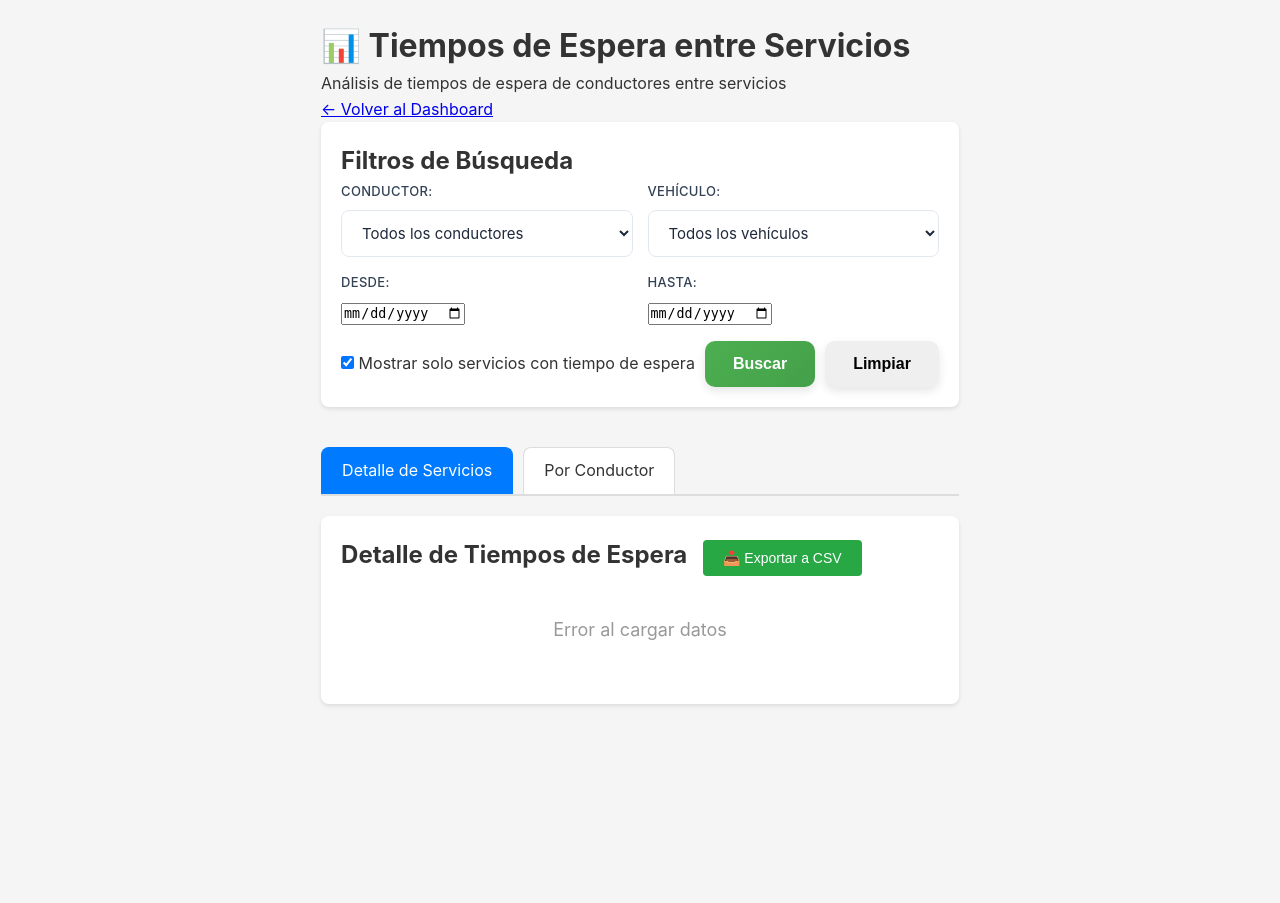
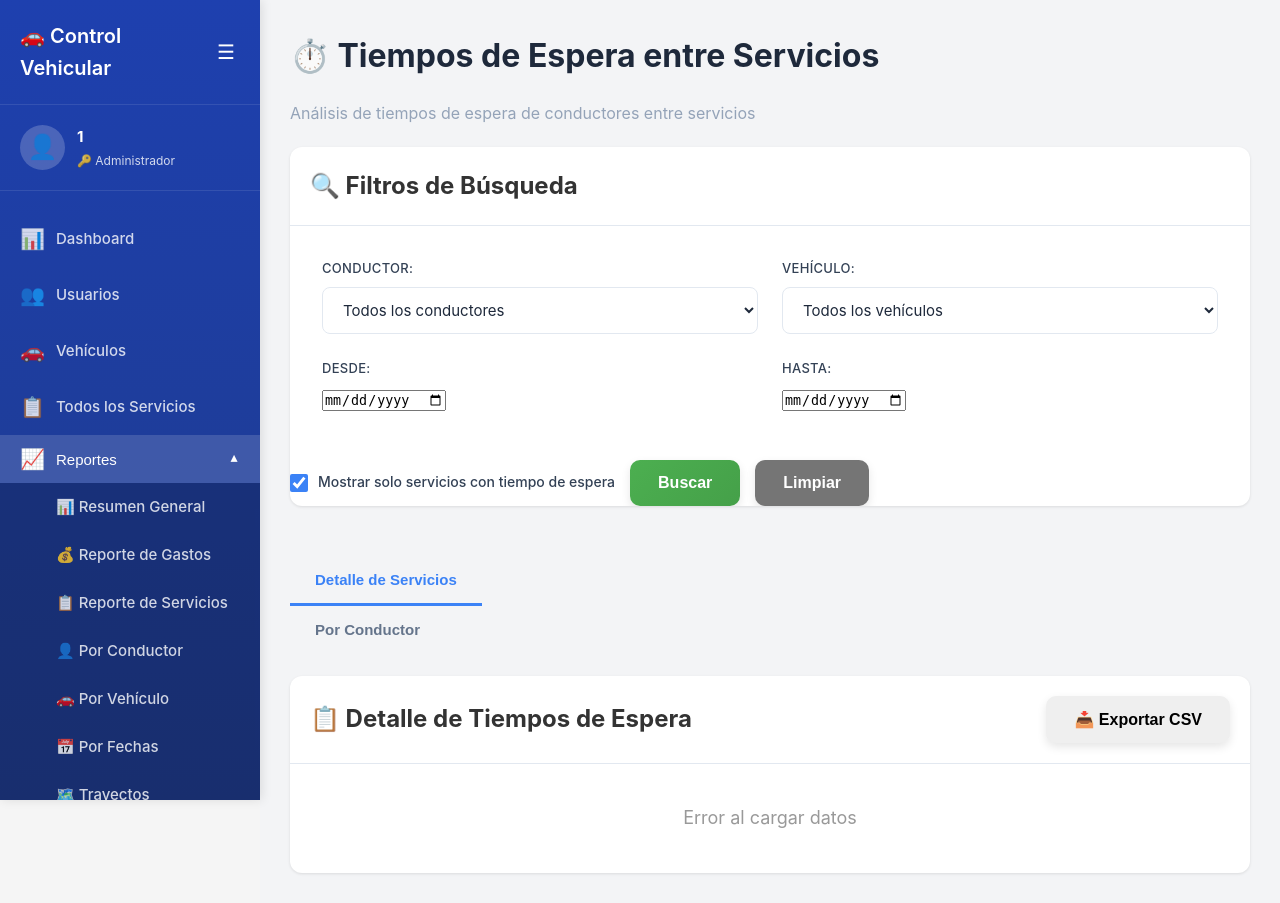
Before and after one commit to SistemasGijutsu/serviciosdrive, a PHP site: page /serviciosdrive/admin/tiempos-espera.php in a window 1280 px wide. Before the commit the page ends 706 px from the top, so only its background shows below. Run offline with PHP 8.4, Linux system fonts and the light colour scheme; the visitor is signed in with stand-in values (Sample User, id 1); a stand-in replaces the project's code that opens the database connection; some libraries are stand-ins or nearby versions.

Commit message:
feat: Mejorar la interfaz de administración de tiempos de espera con un nuevo diseño de sidebar y filtros

```diff
--- a/public/admin/tiempos-espera.php
+++ b/public/admin/tiempos-espera.php
@@ -6,273 +6,209 @@ if (session_status() === PHP_SESSION_NONE) {
 require_once __DIR__ . '/../../config/config.php';
 require_once __DIR__ . '/../../app/controllers/AuthController.php';
 
-$authController = new AuthController();
-$authController->verificarAutenticacion();
+$auth = new AuthController();
+$auth->verificarAutenticacion();
 
-// Verificar que es administrador
-if ($_SESSION['rol_id'] != 2) {
-    $_SESSION['mensaje'] = 'No tienes permisos para acceder a esta página';
-    $_SESSION['tipo_mensaje'] = 'error';
+// Verificar que sea administrador
+if (!isset($_SESSION['rol_id']) || $_SESSION['rol_id'] != 2) {
     header('Location: ' . APP_URL . '/public/dashboard.php');
     exit;
 }
+
+$nombreUsuario = $_SESSION['nombre_completo'] ?? 'Usuario';
 ?>
-
 <!DOCTYPE html>
 <html lang="es">
 <head>
     <meta charset="UTF-8">
     <meta name="viewport" content="width=device-width, initial-scale=1.0">
-    <title>Tiempos de Espera - Servicios Drive</title>
-    <link rel="stylesheet" href="<?php echo APP_URL; ?>/public/css/styles.css">
-    <style>
-        .filters-section {
-            background: white;
-            padding: 20px;
-            border-radius: 8px;
-            margin-bottom: 20px;
-            box-shadow: 0 2px 4px rgba(0,0,0,0.1);
-        }
-
-        .filter-grid {
-            display: grid;
-            grid-template-columns: repeat(auto-fit, minmax(200px, 1fr));
-            gap: 15px;
-            margin-bottom: 15px;
-        }
-
-        .stats-cards {
-            display: grid;
-            grid-template-columns: repeat(auto-fit, minmax(200px, 1fr));
-            gap: 15px;
-            margin-bottom: 20px;
-        }
-
-        .stat-card {
-            background: white;
-            padding: 20px;
-            border-radius: 8px;
-            box-shadow: 0 2px 4px rgba(0,0,0,0.1);
-            text-align: center;
-        }
-
-        .stat-card h3 {
-            margin: 0 0 10px 0;
-            color: #666;
-            font-size: 14px;
-        }
-
-        .stat-card .value {
-            font-size: 28px;
-            font-weight: bold;
-            color: #007bff;
-        }
-
-        .stat-card .subtitle {
-            font-size: 12px;
-            color: #999;
-            margin-top: 5px;
-        }
-
-        .tabs {
-            display: flex;
-            gap: 10px;
-            margin-bottom: 20px;
-            border-bottom: 2px solid #ddd;
-        }
-
-        .tab {
-            padding: 10px 20px;
-            background: white;
-            border: 1px solid #ddd;
-            border-bottom: none;
-            border-radius: 8px 8px 0 0;
-            cursor: pointer;
-            transition: all 0.3s;
-        }
-
-        .tab.active {
-            background: #007bff;
-            color: white;
-            border-color: #007bff;
-        }
-
-        .tab-content {
-            display: none;
-        }
-
-        .tab-content.active {
-            display: block;
-        }
-
-        .table-container {
-            background: white;
-            padding: 20px;
-            border-radius: 8px;
-            box-shadow: 0 2px 4px rgba(0,0,0,0.1);
-            overflow-x: auto;
-        }
-
-        table {
-            width: 100%;
-            border-collapse: collapse;
-        }
-
-        table th {
-            background: #f8f9fa;
-            padding: 12px;
-            text-align: left;
-            font-weight: 600;
-            border-bottom: 2px solid #dee2e6;
-        }
-
-        table td {
-            padding: 12px;
-            border-bottom: 1px solid #dee2e6;
-        }
-
-        table tr:hover {
-            background: #f8f9fa;
-        }
-
-        .badge {
-            display: inline-block;
-            padding: 4px 8px;
-            border-radius: 4px;
-            font-size: 12px;
-            font-weight: 600;
-        }
-
-        .badge-success {
-            background: #d4edda;
-            color: #155724;
-        }
-
-        .badge-warning {
-            background: #fff3cd;
-            color: #856404;
-        }
-
-        .badge-danger {
-            background: #f8d7da;
-            color: #721c24;
-        }
-
-        .badge-info {
-            background: #d1ecf1;
-            color: #0c5460;
-        }
-
-        .loading {
-            text-align: center;
-            padding: 40px;
-            color: #666;
-        }
-
-        .no-data {
-            text-align: center;
-            padding: 40px;
-            color: #999;
-        }
-
-        .export-btn {
-            background: #28a745;
-            color: white;
-            border: none;
-            padding: 10px 20px;
-            border-radius: 4px;
-            cursor: pointer;
-            font-size: 14px;
-            margin-left: 10px;
-        }
-
-        .export-btn:hover {
-            background: #218838;
-        }
-    </style>
+    <title>Tiempos de Espera - Admin</title>
+    <link rel="stylesheet" href="<?= APP_URL ?>/public/css/styles.css">
+    <meta name="theme-color" content="#2563eb">
 </head>
 <body>
-    <div class="container">
-        <header>
-            <h1>📊 Tiempos de Espera entre Servicios</h1>
-            <p>Análisis de tiempos de espera de conductores entre servicios</p>
-            <a href="<?php echo APP_URL; ?>/public/dashboard.php" class="btn-back">← Volver al Dashboard</a>
-        </header>
+    <!-- Sidebar -->
+    <aside class="sidebar" id="sidebar">
+        <div class="sidebar-header">
+            <h2>🚗 Control Vehicular</h2>
+            <button class="sidebar-toggle" id="sidebarToggle">
+                <span>☰</span>
+            </button>
+        </div>
+
+        <div class="sidebar-user">
+            <div class="user-avatar">👤</div>
+            <div class="user-info">
+                <strong><?= htmlspecialchars($nombreUsuario) ?></strong>
+                <small>🔑 Administrador</small>
+            </div>
+        </div>
+
+        <nav class="sidebar-nav">
+            <a href="<?= APP_URL ?>/public/dashboard.php" class="nav-link">
+                <span class="nav-icon">📊</span>
+                <span class="nav-text">Dashboard</span>
+            </a>
+            <a href="<?= APP_URL ?>/public/admin/usuarios.php" class="nav-link">
+                <span class="nav-icon">👥</span>
+                <span class="nav-text">Usuarios</span>
+            </a>
+            <a href="<?= APP_URL ?>/public/admin/vehiculos.php" class="nav-link">
+                <span class="nav-icon">🚗</span>
+                <span class="nav-text">Vehículos</span>
+            </a>
+            <a href="<?= APP_URL ?>/public/admin/servicios.php" class="nav-link">
+                <span class="nav-icon">📋</span>
+                <span class="nav-text">Todos los Servicios</span>
+            </a>
+
+            <!-- Dropdown de Reportes -->
+            <div class="nav-dropdown">
+                <button class="nav-dropdown-toggle active open" id="reportesToggle">
+                    <span class="nav-icon">📈</span>
+                    <span class="nav-text">Reportes</span>
+                    <span class="nav-dropdown-arrow">▼</span>
+                </button>
+                <div class="nav-dropdown-menu show" id="reportesMenu">
+                    <a href="<?= APP_URL ?>/public/admin/reportes.php?tipo=resumen" class="nav-link">
+                        <span class="nav-text">📊 Resumen General</span>
+                    </a>
+                    <a href="<?= APP_URL ?>/public/admin/reportes.php?tipo=gastos" class="nav-link">
+                        <span class="nav-text">💰 Reporte de Gastos</span>
+                    </a>
+                    <a href="<?= APP_URL ?>/public/admin/reportes.php?tipo=servicios" class="nav-link">
+                        <span class="nav-text">📋 Reporte de Servicios</span>
+                    </a>
+                    <a href="<?= APP_URL ?>/public/admin/reportes.php?tipo=conductor" class="nav-link">
+                        <span class="nav-text">👤 Por Conductor</span>
+                    </a>
+                    <a href="<?= APP_URL ?>/public/admin/reportes.php?tipo=vehiculo" class="nav-link">
+                        <span class="nav-text">🚗 Por Vehículo</span>
+                    </a>
+                    <a href="<?= APP_URL ?>/public/admin/reportes.php?tipo=fechas" class="nav-link">
+                        <span class="nav-text">📅 Por Fechas</span>
+                    </a>
+                    <a href="<?= APP_URL ?>/public/admin/reportes.php?tipo=trayectos" class="nav-link">
+                        <span class="nav-text">🗺️ Trayectos</span>
+                    </a>
+                    <a href="<?= APP_URL ?>/public/admin/tiempos-espera.php" class="nav-link active">
+                        <span class="nav-text">⏱️ Tiempos de Espera</span>
+                    </a>
+                </div>
+            </div>
+
+            <a href="<?= APP_URL ?>/public/admin/incidencias.php" class="nav-link">
+                <span class="nav-icon">⚠️</span>
+                <span class="nav-text">Incidencias/PQRs</span>
+            </a>
+            <a href="<?= APP_URL ?>/public/admin/tipificaciones.php" class="nav-link">
+                <span class="nav-icon">🏷️</span>
+                <span class="nav-text">Tipificaciones</span>
+            </a>
+            <a href="<?= APP_URL ?>/public/index.php?action=logout" class="nav-link nav-link-logout">
+                <span class="nav-icon">🚪</span>
+                <span class="nav-text">Cerrar Sesión</span>
+            </a>
+        </nav>
+
+        <div class="sidebar-footer">
+            <small>© 2025 ServiciosDrive</small>
+        </div>
+    </aside>
+
+    <!-- Main Content -->
+    <main class="main-content" id="mainContent">
+        <div class="dashboard-header">
+            <h1>⏱️ Tiempos de Espera entre Servicios</h1>
+            <p class="text-muted">Análisis de tiempos de espera de conductores entre servicios</p>
+        </div>
 
         <!-- Filtros -->
-        <div class="filters-section">
-            <h2>Filtros de Búsqueda</h2>
-            <div class="filter-grid">
+        <div class="card">
+            <div class="card-header">
+                <h2>🔍 Filtros de Búsqueda</h2>
+            </div>
+            <div class="card-body">
+                <div class="form-grid">
                     <div class="form-group">
-                    <label for="filtro_conductor">Conductor:</label>
+                        <label for="filtro_conductor">CONDUCTOR:</label>
                         <select id="filtro_conductor" class="form-control">
                             <option value="">Todos los conductores</option>
                         </select>
                     </div>
 
                     <div class="form-group">
-                    <label for="filtro_vehiculo">Vehículo:</label>
+                        <label for="filtro_vehiculo">VEHÍCULO:</label>
                         <select id="filtro_vehiculo" class="form-control">
                             <option value="">Todos los vehículos</option>
                         </select>
                     </div>
 
                     <div class="form-group">
-                    <label for="filtro_fecha_desde">Desde:</label>
+                        <label for="filtro_fecha_desde">DESDE:</label>
                         <input type="date" id="filtro_fecha_desde" class="form-control">
                     </div>
 
                     <div class="form-group">
-                    <label for="filtro_fecha_hasta">Hasta:</label>
+                        <label for="filtro_fecha_hasta">HASTA:</label>
                         <input type="date" id="filtro_fecha_hasta" class="form-control">
                     </div>
                 </div>
 
-            <div style="display: flex; align-items: center;">
-                <label style="margin-right: 10px;">
+                <div style="margin-top: 15px; display: flex; align-items: center; gap: 15px;">
+                    <label class="checkbox-label">
                         <input type="checkbox" id="solo_con_espera" checked>
-                    Mostrar solo servicios con tiempo de espera
+                        <span>Mostrar solo servicios con tiempo de espera</span>
                     </label>
                     <button onclick="aplicarFiltros()" class="btn btn-primary">Buscar</button>
-                <button onclick="limpiarFiltros()" class="btn" style="margin-left: 10px;">Limpiar</button>
+                    <button onclick="limpiarFiltros()" class="btn btn-secondary">Limpiar</button>
+                </div>
             </div>
         </div>
 
         <!-- Estadísticas -->
-        <div class="stats-cards" id="stats-cards">
+        <div class="stats-grid" id="stats-cards" style="margin-top: 20px;">
             <!-- Se llenarán dinámicamente -->
         </div>
 
-        <!-- Pestañas -->
+        <!-- Tabs -->
+        <div class="tabs-container" style="margin-top: 20px;">
             <div class="tabs">
-            <div class="tab active" onclick="cambiarTab('detalle')">Detalle de Servicios</div>
-            <div class="tab" onclick="cambiarTab('por-conductor')">Por Conductor</div>
+                <button class="tab-btn active" onclick="cambiarTab('detalle')">Detalle de Servicios</button>
+                <button class="tab-btn" onclick="cambiarTab('por-conductor')">Por Conductor</button>
+            </div>
         </div>
 
         <!-- Contenido: Detalle de servicios -->
         <div id="tab-detalle" class="tab-content active">
-            <div class="table-container">
-                <h2>Detalle de Tiempos de Espera
-                    <button onclick="exportarDetalle()" class="export-btn">📥 Exportar a CSV</button>
-                </h2>
-                <div id="tabla-detalle">
+            <div class="card">
+                <div class="card-header" style="display: flex; justify-content: space-between; align-items: center;">
+                    <h2>📋 Detalle de Tiempos de Espera</h2>
+                    <button onclick="exportarDetalle()" class="btn btn-success">📥 Exportar CSV</button>
+                </div>
+                <div class="card-body">
+                    <div id="tabla-detalle" class="table-responsive">
                         <div class="loading">Cargando datos...</div>
+                    </div>
                 </div>
             </div>
         </div>
 
         <!-- Contenido: Por conductor -->
-        <div id="tab-por-conductor" class="tab-content">
-            <div class="table-container">
-                <h2>Promedios por Conductor
-                    <button onclick="exportarPorConductor()" class="export-btn">📥 Exportar a CSV</button>
-                </h2>
-                <div id="tabla-por-conductor">
+        <div id="tab-por-conductor" class="tab-content" style="display: none;">
+            <div class="card">
+                <div class="card-header" style="display: flex; justify-content: space-between; align-items: center;">
+                    <h2>👥 Promedios por Conductor</h2>
+                    <button onclick="exportarPorConductor()" class="btn btn-success">📥 Exportar CSV</button>
+                </div>
+                <div class="card-body">
+                    <div id="tabla-por-conductor" class="table-responsive">
                         <div class="loading">Cargando datos...</div>
                     </div>
                 </div>
             </div>
         </div>
+    </main>
 
     <script>
         let datosDetalle = [];
@@ -281,8 +217,7 @@ if ($_SESSION['rol_id'] != 2) {
         // Cargar conductores y vehículos para los filtros
         async function cargarFiltros() {
             try {
-                // Cargar conductores
-                const respConductores = await fetch('<?php echo APP_URL; ?>/public/api/reportes.php?action=obtener_conductores');
+                const respConductores = await fetch('<?= APP_URL ?>/public/api/reportes.php?action=obtener_conductores');
                 const conductores = await respConductores.json();
 
                 const selectConductor = document.getElementById('filtro_conductor');
@@ -295,8 +230,7 @@ if ($_SESSION['rol_id'] != 2) {
                     });
                 }
 
-                // Cargar vehículos
-                const respVehiculos = await fetch('<?php echo APP_URL; ?>/public/api/reportes.php?action=obtener_vehiculos');
+                const respVehiculos = await fetch('<?= APP_URL ?>/public/api/reportes.php?action=obtener_vehiculos');
                 const vehiculos = await respVehiculos.json();
 
                 const selectVehiculo = document.getElementById('filtro_vehiculo');
@@ -315,12 +249,11 @@ if ($_SESSION['rol_id'] != 2) {
 
         // Cambiar entre pestañas
         function cambiarTab(tab) {
-            // Actualizar tabs
-            document.querySelectorAll('.tab').forEach(t => t.classList.remove('active'));
-            document.querySelectorAll('.tab-content').forEach(c => c.classList.remove('active'));
+            document.querySelectorAll('.tab-btn').forEach(t => t.classList.remove('active'));
+            document.querySelectorAll('.tab-content').forEach(c => c.style.display = 'none');
 
             event.target.classList.add('active');
-            document.getElementById(`tab-${tab}`).classList.add('active');
+            document.getElementById(`tab-${tab}`).style.display = 'block';
         }
 
         // Aplicar filtros
@@ -354,36 +287,54 @@ if ($_SESSION['rol_id'] != 2) {
         async function cargarEstadisticas(filtros = {}) {
             try {
                 const params = new URLSearchParams({action: 'estadisticas_tiempos_espera', ...filtros});
-                const response = await fetch(`<?php echo APP_URL; ?>/public/api/reportes.php?${params}`);
+                const response = await fetch(`<?= APP_URL ?>/public/api/reportes.php?${params}`);
                 const data = await response.json();
 
                 if (data.success && data.datos) {
                     const stats = data.datos;
                     const statsHtml = `
-                        <div class="stat-card">
-                            <h3>Total de Servicios</h3>
-                            <div class="value">${stats.total_servicios || 0}</div>
+                        <div class="stat-card stat-card-primary">
+                            <div class="stat-icon">📋</div>
+                            <div class="stat-content">
+                                <div class="stat-label">Total de Servicios</div>
+                                <div class="stat-value">${stats.total_servicios || 0}</div>
                             </div>
-                        <div class="stat-card">
-                            <h3>Con Tiempo de Espera</h3>
-                            <div class="value">${stats.servicios_con_espera || 0}</div>
                         </div>
-                        <div class="stat-card">
-                            <h3>Promedio de Espera</h3>
-                            <div class="value">${formatearMinutos(stats.promedio_espera_minutos)}</div>
+                        <div class="stat-card stat-card-info">
+                            <div class="stat-icon">⏱️</div>
+                            <div class="stat-content">
+                                <div class="stat-label">Con Tiempo de Espera</div>
+                                <div class="stat-value">${stats.servicios_con_espera || 0}</div>
                             </div>
-                        <div class="stat-card">
-                            <h3>Mínimo</h3>
-                            <div class="value">${formatearMinutos(stats.minimo_espera_minutos)}</div>
                         </div>
-                        <div class="stat-card">
-                            <h3>Máximo</h3>
-                            <div class="value">${formatearMinutos(stats.maximo_espera_minutos)}</div>
+                        <div class="stat-card stat-card-warning">
+                            <div class="stat-icon">📊</div>
+                            <div class="stat-content">
+                                <div class="stat-label">Promedio de Espera</div>
+                                <div class="stat-value">${formatearMinutos(stats.promedio_espera_minutos)}</div>
                             </div>
-                        <div class="stat-card">
-                            <h3>Total de Espera</h3>
-                            <div class="value">${formatearMinutos(stats.total_espera_minutos)}</div>
-                            <div class="subtitle">${Math.round((stats.total_espera_minutos || 0) / 60)} horas</div>
+                        </div>
+                        <div class="stat-card stat-card-success">
+                            <div class="stat-icon">⬇️</div>
+                            <div class="stat-content">
+                                <div class="stat-label">Mínimo</div>
+                                <div class="stat-value">${formatearMinutos(stats.minimo_espera_minutos)}</div>
+                            </div>
+                        </div>
+                        <div class="stat-card stat-card-danger">
+                            <div class="stat-icon">⬆️</div>
+                            <div class="stat-content">
+                                <div class="stat-label">Máximo</div>
+                                <div class="stat-value">${formatearMinutos(stats.maximo_espera_minutos)}</div>
+                            </div>
+                        </div>
+                        <div class="stat-card stat-card-secondary">
+                            <div class="stat-icon">⏳</div>
+                            <div class="stat-content">
+                                <div class="stat-label">Total de Espera</div>
+                                <div class="stat-value">${formatearMinutos(stats.total_espera_minutos)}</div>
+                                <div class="stat-sublabel">${Math.round((stats.total_espera_minutos || 0) / 60)} horas</div>
+                            </div>
                         </div>
                     `;
                     document.getElementById('stats-cards').innerHTML = statsHtml;
@@ -397,7 +348,7 @@ if ($_SESSION['rol_id'] != 2) {
         async function cargarDetalleEspera(filtros = {}) {
             try {
                 const params = new URLSearchParams({action: 'tiempos_espera', limite: 200, ...filtros});
-                const response = await fetch(`<?php echo APP_URL; ?>/public/api/reportes.php?${params}`);
+                const response = await fetch(`<?= APP_URL ?>/public/api/reportes.php?${params}`);
                 const data = await response.json();
 
                 datosDetalle = data.datos || [];
@@ -408,7 +359,7 @@ if ($_SESSION['rol_id'] != 2) {
                 }
 
                 let html = `
-                    <table>
+                    <table class="data-table">
                         <thead>
                             <tr>
                                 <th>Fecha/Hora</th>
@@ -427,7 +378,7 @@ if ($_SESSION['rol_id'] != 2) {
                         <tr>
                             <td>${formatearFecha(servicio.fecha_servicio)}</td>
                             <td>${servicio.conductor}</td>
-                            <td>${servicio.placa} - ${servicio.vehiculo}</td>
+                            <td><span class="badge badge-secondary">${servicio.placa}</span> ${servicio.vehiculo}</td>
                             <td>${servicio.trayecto}</td>
                             <td><span class="badge ${badgeClass}">${servicio.tiempo_espera_formato}</span></td>
                         </tr>
@@ -450,7 +401,7 @@ if ($_SESSION['rol_id'] != 2) {
         async function cargarReportePorConductor(filtros = {}) {
             try {
                 const params = new URLSearchParams({action: 'reporte_espera_por_conductor', ...filtros});
-                const response = await fetch(`<?php echo APP_URL; ?>/public/api/reportes.php?${params}`);
+                const response = await fetch(`<?= APP_URL ?>/public/api/reportes.php?${params}`);
                 const data = await response.json();
 
                 datosPorConductor = data.datos || [];
@@ -461,7 +412,7 @@ if ($_SESSION['rol_id'] != 2) {
                 }
 
                 let html = `
-                    <table>
+                    <table class="data-table">
                         <thead>
                             <tr>
                                 <th>Conductor</th>
@@ -576,6 +527,26 @@ if ($_SESSION['rol_id'] != 2) {
         window.onload = function() {
             cargarFiltros();
             aplicarFiltros();
+
+            // Sidebar toggle
+            const sidebar = document.getElementById('sidebar');
+            const mainContent = document.getElementById('mainContent');
+            const sidebarToggle = document.getElementById('sidebarToggle');
+
+            sidebarToggle?.addEventListener('click', function() {
+                sidebar.classList.toggle('collapsed');
+                mainContent.classList.toggle('expanded');
+            });
+
+            // Dropdown toggle
+            const reportesToggle = document.getElementById('reportesToggle');
+            const reportesMenu = document.getElementById('reportesMenu');
+
+            reportesToggle?.addEventListener('click', function(e) {
+                e.preventDefault();
+                this.classList.toggle('open');
+                reportesMenu.classList.toggle('show');
+            });
         };
     </script>
 </body>
```
Lines whose indentation alone changed are shown as unchanged.
